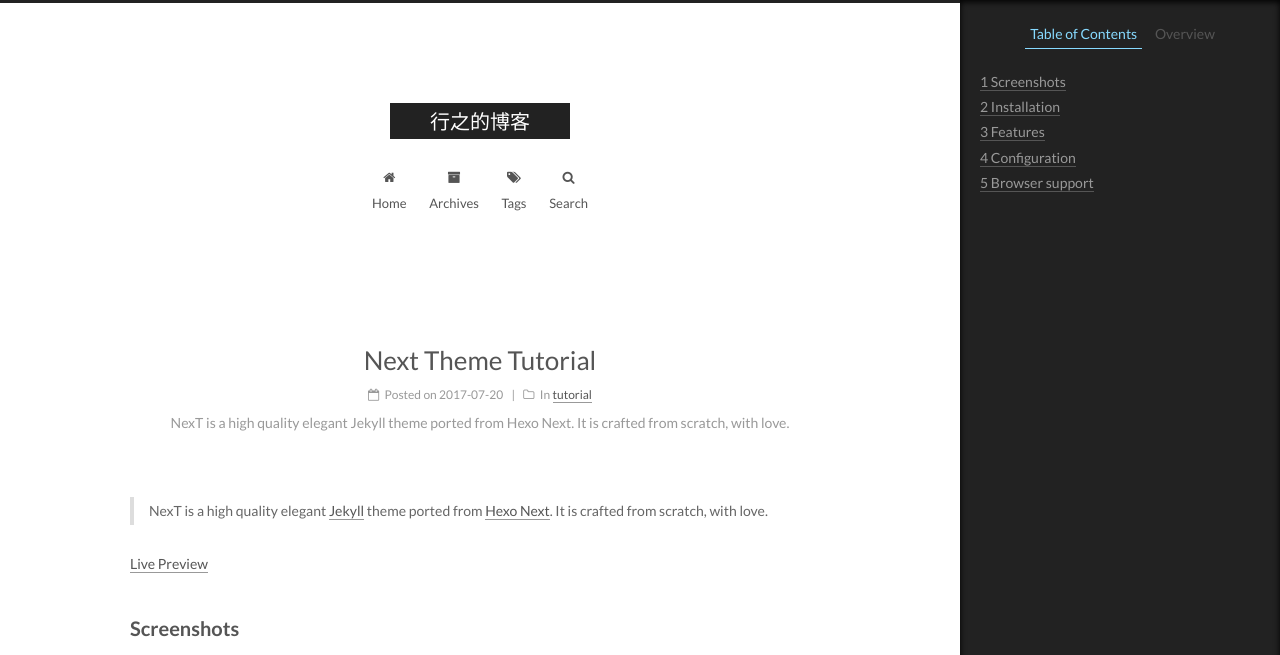
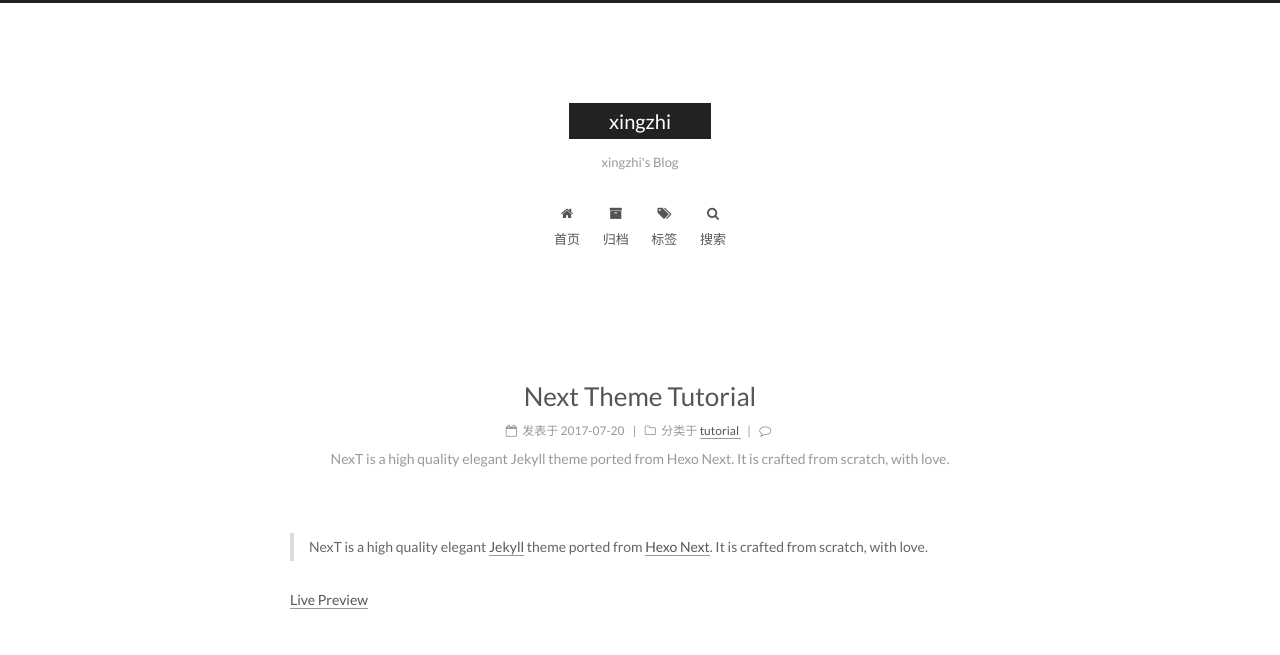
Before and after one commit to 10B-B11/10B-B11.github.io, a Jekyll site: the page built from _posts/2017-07-20-next-tutorial.md, in a window 1280 px wide and 1400 px high. Shown: the top 655 px of the window. Built offline with Jekyll 4.4.1, drawn with Linux system fonts in a browser that asks for light colours; comment, search, counter and statistics services are not loaded; part of the change alters nothing that is shown; some of the changed text lies outside the part shown.

Commit message:
Update _config.yml

```diff
--- a/_config.yml
+++ b/_config.yml
@@ -4,38 +4,38 @@
 # ---------------------------------------------------------------
 
 # Site
-title: 行之的博客
-subtitle:
-description: '上者闻道，勤而行之'
-author: 行之
+title: xingzhi
+subtitle: xingzhi's Blog
+description: Too simple, sometimes naive.
+author: xingzhi
 # Support language: de, en, fr-FR, id, ja, ko, pt-BR, pt, ru, zh-Hans, zh-hk, zh-tw
-language: en
+language: zh-Hans
 date_format: '%Y-%m-%d'
 
 # URL
 ## If your site is put in a subdirectory, set url as 'http://yoursite.com' and baseurl as '/child'
-url: 'http://caiyajing9210.github.io'
+url:
 baseurl:
-permalink: pretty
+permalink: /:year/:month/:day/:title/
 
 # Pagination
-paginate: 10
+paginate: 20
 #paginate_path: "/page:num/"
-archive:
-  paginate: 10
+#archive:
+  #paginate: 10
   #paginate_path: "/page:num/"
 #category:
   #paginate: 10
   #paginate_path: "/page:num/"
-tag:
-  paginate: 10
+#tag:
+  #paginate: 10
   #paginate_path: "/page:num/"
 
 # Handling Reading
 exclude: [".rvmrc", ".rbenv-version", "README.md", "Rakefile", "changelog.md", "Gemfile", "Gemfile.lock", "README_en.md"]
 
 # Separator
-#excerpt_separator: <!-- more -->
+excerpt_separator: <!--more-->
 
 # Code Highlighter
 ## 'pygments' is unsupported on GitHub Pages now.
@@ -66,27 +66,29 @@ feed:
 ## Docs: https://help.github.com/articles/configuring-jekyll-plugins/
 plugins:
 # jemoji conficts with toc in some no-ascii post
-# - jemoji
+ - jemoji
  - jekyll-sitemap
  - jekyll-feed
+
+alipay: http://p1.bpimg.com/567571/9a4a158daee8aa69.png
 
 # ---------------------------------------------------------------
 # Site Information Settings
 # ---------------------------------------------------------------
 
 # Put your favicon.ico into `assets/` directory.
-favicon: /assets/favicon.ico
+favicon: /assets/images/author.jpeg
 
 # Set default keywords (Use a comma to separate)
-keywords: ""
+keywords: "Jekyll, NexT, simpleyyt, yitao"
 
 # Set rss to false to disable feed link.
 # Leave rss as empty to use site's feed link.
 # Set rss to specific value if you have burned your feed already.
-rss: false
+rss:
 
 # Specify the date when the site was setup
-since: 2018
+since: 2015
 
 # icon between year and author @Footer
 authoricon: heart
@@ -212,8 +214,9 @@ font:
 # Social Links
 # Key is the link label showing to end users.
 # Value is the target link (E.g. GitHub: https://github.com/iissnan)
-#social:
-  #LinkLabel: Link
+social:
+  GitHub: https://github.com/simpleyyt
+  知乎: http://www.zhihu.com/people/yaoyit
 
 
 # Social Links Icons
@@ -230,9 +233,9 @@ social_icons:
   Weibo: weibo
 
 
-#Sidebar Avatar
+# Sidebar Avatar
 # in directory: /assets/images/avatar.gif
-# avatar:/assets/images/avatar.gif
+avatar: /assets/images/author.jpeg
 
 
 # Table Of Contents in the Sidebar
@@ -263,7 +266,7 @@ sidebar:
   #  - always  expand for all pages automatically
   #  - hide    expand only when click on the sidebar toggle icon.
   #  - remove  Totally remove sidebar including sidebar toggle.
-  display: post
+  display: hide
   #display: always
   #display: hide
   #display: remove
@@ -361,7 +364,7 @@ highlight_theme: normal
 
 # MathJax Support
 mathjax:
-  enable: true
+  enable: false
   per_page: false
   cdn: //cdn.bootcss.com/mathjax/2.7.1/latest.js?config=TeX-AMS-MML_HTMLorMML
 
@@ -372,15 +375,15 @@ han: false
 #swiftype_key:
 
 # Baidu Analytics ID
-#baidu_analytics:
+baidu_analytics: 70b7e141dfc0ea2b204682f94ab2e01a
 
 # Duoshuo ShortName
 #duoshuo_shortname:
 
 # Disqus
 disqus:
-  enable: false
-  shortname:
+  enable: true
+  shortname: simpleyyt
   count: true
   # hide comments (visitors need to click to load the comments)
   # count need to be false when hide is true
@@ -406,15 +409,6 @@ changyan:
 # You can get your uid from https://livere.com/insight/myCode (General web site)
 #livere_uid: your uid
 
-# Support for gitalk comments system.
-gitalk:
-  enable: false
-  clientID: # 54730ddf7b9420460c03
-  clientSecret: # c05684701b25ff1c19ea0c01ce4d80c125e0707d
-  repo: # colingpt.github.io
-  owner: # colingpt
-  admin: # colingpt
-
 # Baidu Share
 # Available value:
 #    button | slide
@@ -423,7 +417,7 @@ gitalk:
 ##  type: button
 
 # Share
-#jiathis:
+jiathis: true
 # Warning: JiaThis does not support https.
 #add_this_id:
 
@@ -432,10 +426,10 @@ gitalk:
 
 # Google Webmaster tools verification setting
 # See: https://www.google.com/webmasters/
-#google_site_verification:
+google_site_verification: hxyd6b4vb-uzYY6dVuzz4KXhScoVoEUjtiRWYSJVlrY
 
 # Google Analytics
-#google_analytics:
+google_analytics: UA-67994495-1
 
 # Yandex Webmaster tools verification setting
 # See: https://webmaster.yandex.ru/
```
